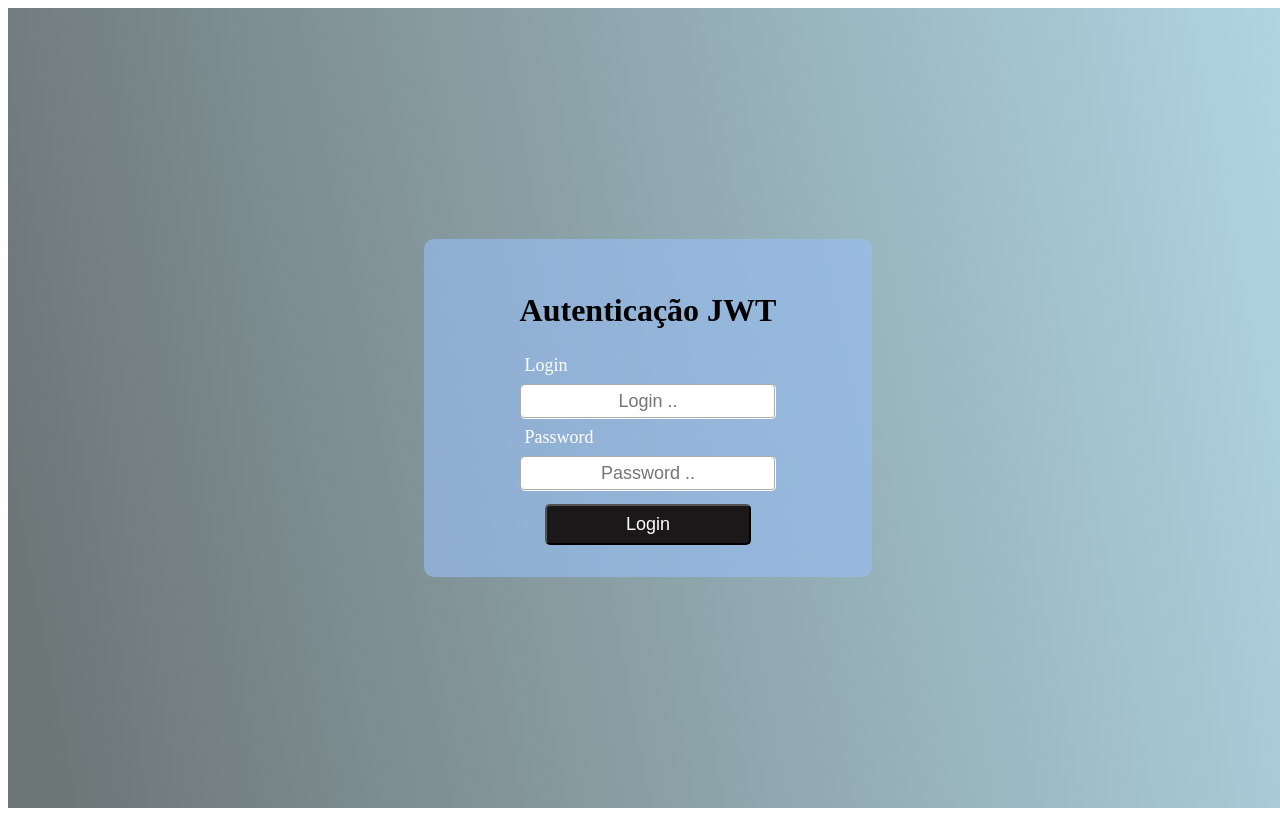
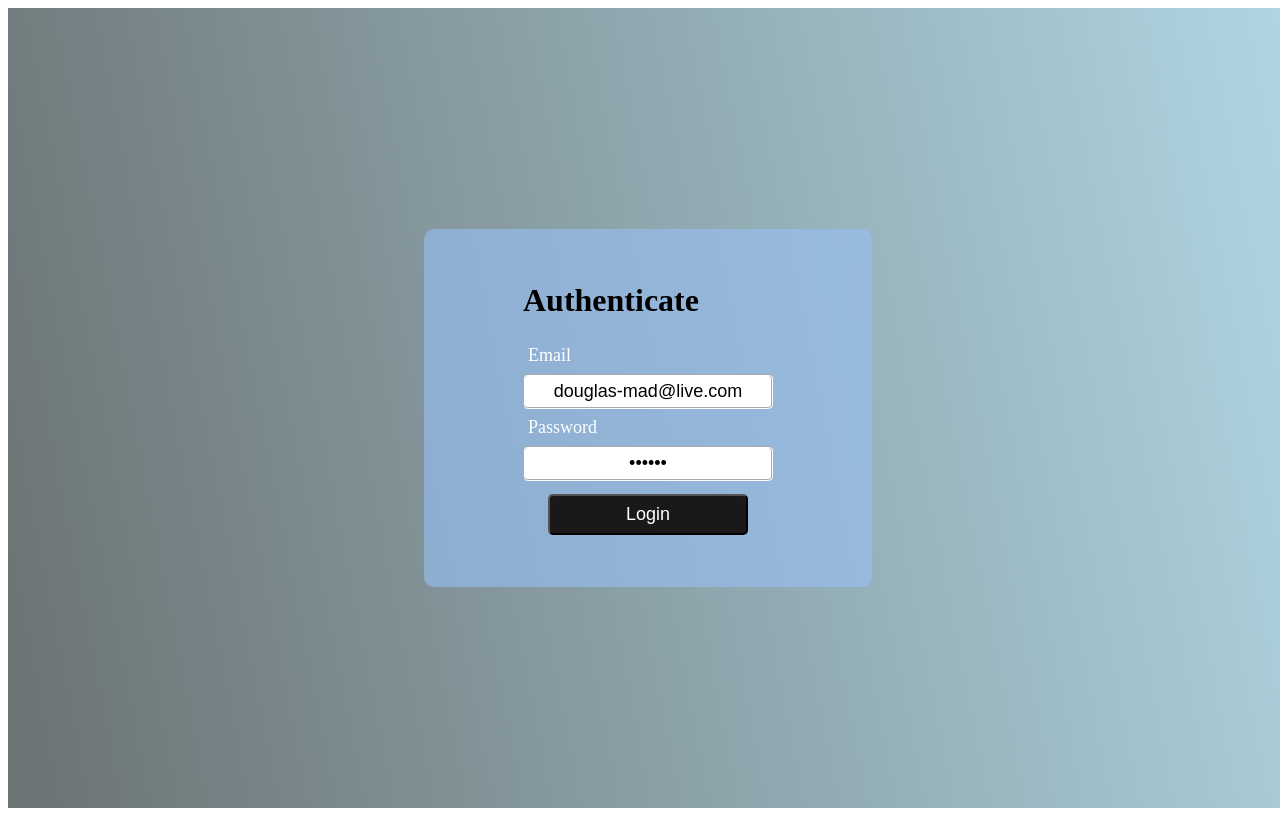
Before and after one commit to douglasgalvao/Authentication-JWT, a React (Vite) app in the folder vite-project/: page / in a window 1280 px wide. Built offline with nearby package versions, Linux system fonts and the light colour scheme.

Commit message:
Pages components

```diff
--- a/vite-project/src/pages/home/Login.tsx
+++ b/vite-project/src/pages/home/Login.tsx
@@ -1,22 +1,74 @@
-import './Login.css'
-import Screen from './components/Screen'
+import "./Login.css";
+import Screen from "./components/Screen";
+import axios from "axios";
 // @ts-ignore
-import Form from './components/Form'
-
-export default function Home(){
-    return (<div className="underBody">
+import Form from "./components/Form";
+import { useContext, useState } from "react";
+import { useExample } from "../../context/AuthContext";
+export default function Home() {
+  const { login } = useExample();
+  const [email, funcEmail] = useState("douglas-mad@live.com");
+  const [placeholderInput, setInputHolder] = useState("example@hotmail.com");
+  const [placeholderPassword, setPasswordHolder] = useState("Password");
+  const [password, funcPassword] = useState("110698");
+  return (
+    <div className="underBody">
       <Screen>
         <div className="form">
           <div className="formLogin">
-            <h1>Autenticação JWT</h1>
-            <label className="labelLogin"htmlFor="login">Login</label>
-            <input className="loginInput" type="text" placeholder='Login ..'/>
-            <label className="labelPassword"htmlFor="password">Password</label>
-            <input className="passInput" type="password" placeholder='Password ..' />
-            <button className='btnLogin' type="submit">Login</button>
+            <h1 className="authJWTh1">Authenticate</h1>
+            <label className="labelLogin" htmlFor="login">
+              Email
+            </label>
+            <input
+              className="loginInput"
+              onChange={(e) => funcEmail(e?.target.value)}
+              type="text"
+              value={email}
+              placeholder={placeholderInput}
+              onBlur={() => {
+                setInputHolder("example@hotmail.com");
+              }}
+              onFocus={()=>{setInputHolder("")}}
+            />
+            <label className="labelPassword" htmlFor="password">
+              Password
+            </label>
+            <input
+              className="passInput"
+              onChange={(e) => funcPassword(e?.target.value)}
+              type="password"
+              value={password}
+              placeholder={placeholderPassword}
+              onBlur={()=>{
+                setPasswordHolder("Password")
+              }}
+              onFocus={()=>{
+                setPasswordHolder("");
+              }}
+            />
+            <button
+              className="btnLogin"
+              onClick={() => {
+                login(email, password);
+              }}
+              type="submit"
+            >
+              Login
+            </button>
+            <div
+              style={{
+                width: "250px",
+                wordWrap: "break-word",
+                marginTop: "20px",
+                color: "yellow",
+                fontSize: "large",
+              }}
+            ></div>
           </div>
         </div>
       </Screen>
+    </div>
 
-    </div>)
+  );
 }
```
Also changed, not shown: vite-project/src/pages/home/Home.tsx (added, +30 -0 lines), vite-project/src/pages/home/NavTest.tsx (added, +35 -0 lines). Lines whose indentation alone changed are shown as unchanged.
